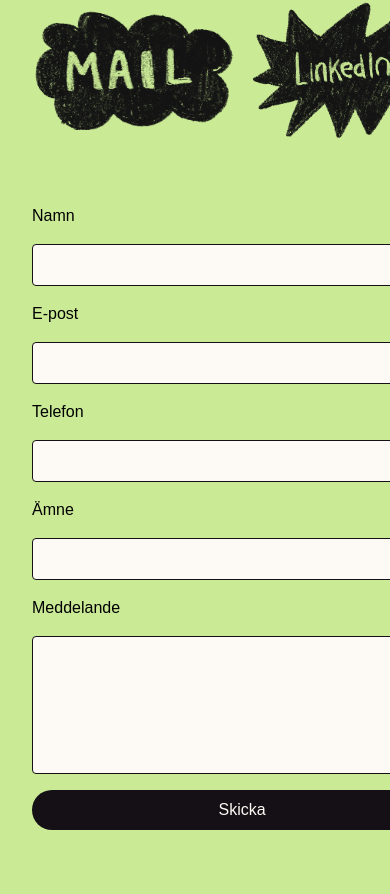
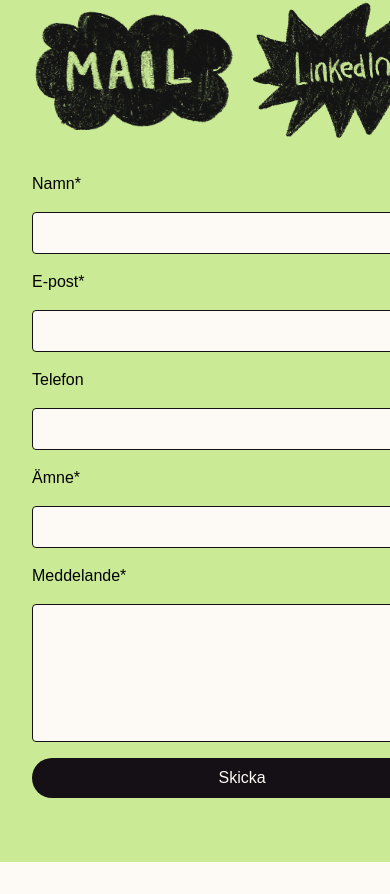
Before and after one commit to linasvard/portfolio-ver, a React (Vite) app in the folder portfolio/: page / in a window 390 px wide. Shown: the part 9152-10046 px from the top of the page. After the commit the page ends 10014 px from the top, so only its background shows below. Built offline with nearby package versions, Linux system fonts and the light colour scheme; a web font is replaced by a local one.

Commit message:
stye: add items start to ontact section

```diff
--- a/portfolio/src/components/sections/Contact.tsx
+++ b/portfolio/src/components/sections/Contact.tsx
@@ -9,7 +9,7 @@
     <section
       className="bg-accent"
       id="contact">
-      <div className="padding-overall max-width grid grid-cols-1 lg:grid-cols-[2fr_3fr] md:gap-xxl gap-md">
+      <div className="padding-overall max-width grid grid-cols-1 lg:grid-cols-[2fr_3fr] md:gap-xxl gap-md items-start">
         <div className="flex flex-col gap-md lg:max-w-[500px] max-w-full">
           <div className="flex flex-col gap-sm">
             <h2 className="font-bold text-heading">Let's get in touch</h2>
@@ -44,15 +44,15 @@
             </address>
           </div>
         </div>
-        <form className="mt-md grid grid-cols-1 md:grid-cols-2 gap-sm">
+        <form className="grid grid-cols-1 md:grid-cols-2 gap-sm">
           <div className="flex flex-col gap-xs">
-            <label htmlFor="name">Namn</label>
-            <input type="text" id="name" name="name" />
+            <label htmlFor="name">Namn*</label>
+            <input type="text" id="name" name="name" required />
           </div>
 
           <div className="flex flex-col gap-xs">
-            <label htmlFor="email">E-post</label>
-            <input type="email" id="email" name="email" />
+            <label htmlFor="email">E-post*</label>
+            <input type="email" id="email" name="email" required/>
           </div>
 
           <div className="flex flex-col gap-xs">
@@ -61,13 +61,13 @@
           </div>
 
           <div className="flex flex-col gap-xs">
-            <label htmlFor="subject">Ämne</label>
-            <input type="text" id="subject" name="subject" />
+            <label htmlFor="subject">Ämne*</label>
+            <input type="text" id="subject" name="subject" required />
           </div>
 
           <div className="flex flex-col gap-xs md:col-span-2">
-            <label htmlFor="message">Meddelande</label>
-            <textarea id="message" name="message" rows={5}></textarea>
+            <label htmlFor="message">Meddelande*</label>
+            <textarea id="message" name="message" rows={5} required></textarea>
           </div>
 
           <div className="md:col-span-2">
--- a/portfolio/src/index.css
+++ b/portfolio/src/index.css
@@ -79,7 +79,7 @@
     padding: 4rem var(--spacing-lg);
   }
   @media (min-width: 1024px) {
-    padding: 3rem var(--spacing-section);
+    padding: 4rem var(--spacing-section);
   }
 }
 
```
